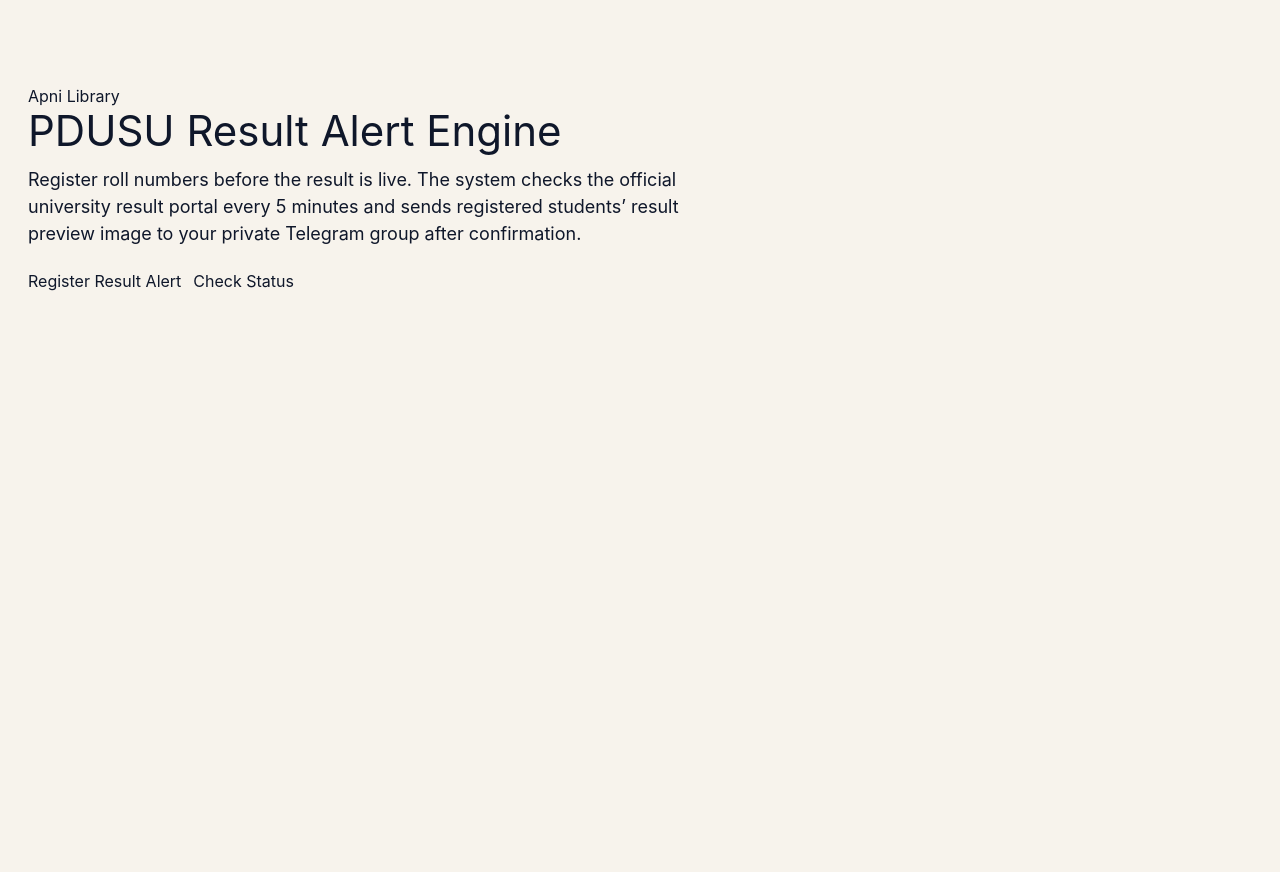
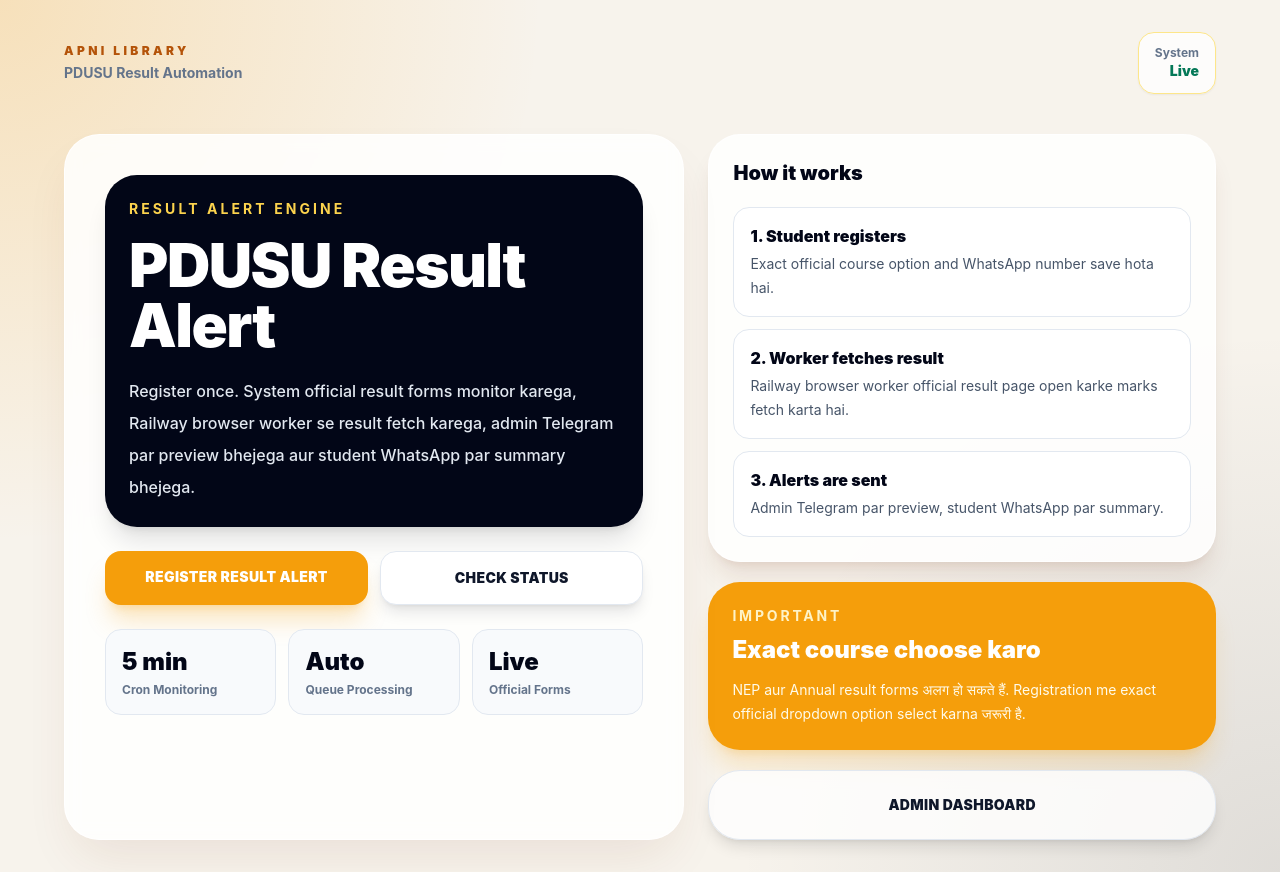
Before and after one commit to Giriraj005/Apni-Library-result-, a Next.js app: page / in a window 1280 px wide. Before the commit the page ends 800 px from the top, so only its background shows below. Built offline with nearby package versions, Linux system fonts and the light colour scheme.

Commit message:
Revamp HomePage layout and styling

```diff
--- a/app/page.jsx
+++ b/app/page.jsx
@@ -1,17 +1,137 @@
+import Link from "next/link";
+
 export default function HomePage() {
   return (
-    <main className="container" style={{ padding: "56px 0" }}>
-      <section className="card" style={{ padding: 28 }}>
-        <span className="badge">Apni Library</span>
-        <h1 style={{ fontSize: 42, lineHeight: 1.1, marginBottom: 12 }}>
-          PDUSU Result Alert Engine
-        </h1>
-        <p className="muted" style={{ fontSize: 18, maxWidth: 720 }}>
-          Register roll numbers before the result is live. The system checks the official university result portal every 5 minutes and sends registered students’ result preview image to your private Telegram group after confirmation.
-        </p>
-        <div style={{ display: "flex", gap: 12, flexWrap: "wrap", marginTop: 22 }}>
-          <a className="btn" href="/result-alert">Register Result Alert</a>
-          <a className="btn secondary" href="/result-status">Check Status</a>
+    <main className="min-h-screen bg-[#f7f3ec] text-slate-950">
+      <section className="relative overflow-hidden px-4 py-8 sm:px-6 lg:px-8">
+        <div className="absolute inset-0 bg-[radial-gradient(circle_at_top_left,rgba(245,158,11,0.22),transparent_35%),radial-gradient(circle_at_bottom_right,rgba(15,23,42,0.10),transparent_35%)]" />
+
+        <div className="relative mx-auto max-w-6xl">
+          <nav className="mb-10 flex items-center justify-between">
+            <div>
+              <p className="text-xs font-black uppercase tracking-[0.28em] text-amber-700">
+                Apni Library
+              </p>
+              <p className="mt-1 text-sm font-bold text-slate-500">
+                PDUSU Result Automation
+              </p>
+            </div>
+
+            <div className="rounded-2xl border border-amber-200 bg-white/80 px-4 py-3 text-right shadow-sm">
+              <p className="text-xs font-bold text-slate-500">System</p>
+              <p className="text-sm font-black text-emerald-700">Live</p>
+            </div>
+          </nav>
+
+          <div className="grid gap-6 lg:grid-cols-[1.1fr_0.9fr]">
+            <section className="rounded-[2.2rem] border border-white/80 bg-white/85 p-6 shadow-2xl shadow-amber-900/10 backdrop-blur sm:p-10">
+              <div className="rounded-[2rem] bg-slate-950 p-6 text-white shadow-xl">
+                <p className="text-sm font-bold uppercase tracking-[0.22em] text-amber-300">
+                  Result Alert Engine
+                </p>
+                <h1 className="mt-4 text-4xl font-black tracking-tight sm:text-6xl">
+                  PDUSU Result Alert
+                </h1>
+                <p className="mt-5 max-w-2xl text-base font-medium leading-8 text-slate-200">
+                  Register once. System official result forms monitor karega,
+                  Railway browser worker se result fetch karega, admin Telegram
+                  par preview bhejega aur student WhatsApp par summary bhejega.
+                </p>
+              </div>
+
+              <div className="mt-6 grid gap-3 sm:grid-cols-2">
+                <Link
+                  href="/result-alert"
+                  className="rounded-2xl bg-amber-500 px-5 py-4 text-center text-sm font-black uppercase tracking-wide text-white shadow-xl shadow-amber-500/25 transition hover:bg-amber-600"
+                >
+                  Register Result Alert
+                </Link>
+
+                <Link
+                  href="/result-status"
+                  className="rounded-2xl border border-slate-200 bg-white px-5 py-4 text-center text-sm font-black uppercase tracking-wide text-slate-900 shadow-lg transition hover:border-amber-400"
+                >
+                  Check Status
+                </Link>
+              </div>
+
+              <div className="mt-6 grid gap-3 sm:grid-cols-3">
+                <div className="rounded-2xl border border-slate-200 bg-slate-50 p-4">
+                  <p className="text-2xl font-black text-slate-950">5 min</p>
+                  <p className="mt-1 text-xs font-bold text-slate-500">
+                    Cron Monitoring
+                  </p>
+                </div>
+
+                <div className="rounded-2xl border border-slate-200 bg-slate-50 p-4">
+                  <p className="text-2xl font-black text-slate-950">Auto</p>
+                  <p className="mt-1 text-xs font-bold text-slate-500">
+                    Queue Processing
+                  </p>
+                </div>
+
+                <div className="rounded-2xl border border-slate-200 bg-slate-50 p-4">
+                  <p className="text-2xl font-black text-slate-950">Live</p>
+                  <p className="mt-1 text-xs font-bold text-slate-500">
+                    Official Forms
+                  </p>
+                </div>
+              </div>
+            </section>
+
+            <aside className="space-y-5">
+              <div className="rounded-[2rem] border border-white/80 bg-white/85 p-6 shadow-xl shadow-amber-900/10">
+                <h2 className="text-xl font-black text-slate-950">
+                  How it works
+                </h2>
+
+                <div className="mt-5 space-y-3">
+                  <div className="rounded-2xl border border-slate-200 bg-white p-4">
+                    <p className="font-black">1. Student registers</p>
+                    <p className="mt-1 text-sm leading-6 text-slate-600">
+                      Exact official course option and WhatsApp number save hota
+                      hai.
+                    </p>
+                  </div>
+
+                  <div className="rounded-2xl border border-slate-200 bg-white p-4">
+                    <p className="font-black">2. Worker fetches result</p>
+                    <p className="mt-1 text-sm leading-6 text-slate-600">
+                      Railway browser worker official result page open karke
+                      marks fetch karta hai.
+                    </p>
+                  </div>
+
+                  <div className="rounded-2xl border border-slate-200 bg-white p-4">
+                    <p className="font-black">3. Alerts are sent</p>
+                    <p className="mt-1 text-sm leading-6 text-slate-600">
+                      Admin Telegram par preview, student WhatsApp par summary.
+                    </p>
+                  </div>
+                </div>
+              </div>
+
+              <div className="rounded-[2rem] bg-amber-500 p-6 text-white shadow-xl shadow-amber-500/20">
+                <p className="text-sm font-bold uppercase tracking-[0.2em] text-amber-100">
+                  Important
+                </p>
+                <h3 className="mt-2 text-2xl font-black">
+                  Exact course choose karo
+                </h3>
+                <p className="mt-3 text-sm leading-6 text-amber-50">
+                  NEP aur Annual result forms अलग हो सकते हैं. Registration me
+                  exact official dropdown option select karna जरूरी है.
+                </p>
+              </div>
+
+              <Link
+                href="/admin/result-alert"
+                className="block rounded-[2rem] border border-slate-200 bg-white/80 p-6 text-center text-sm font-black uppercase tracking-wide text-slate-900 shadow-lg transition hover:border-amber-400"
+              >
+                Admin Dashboard
+              </Link>
+            </aside>
+          </div>
         </div>
       </section>
     </main>
```
